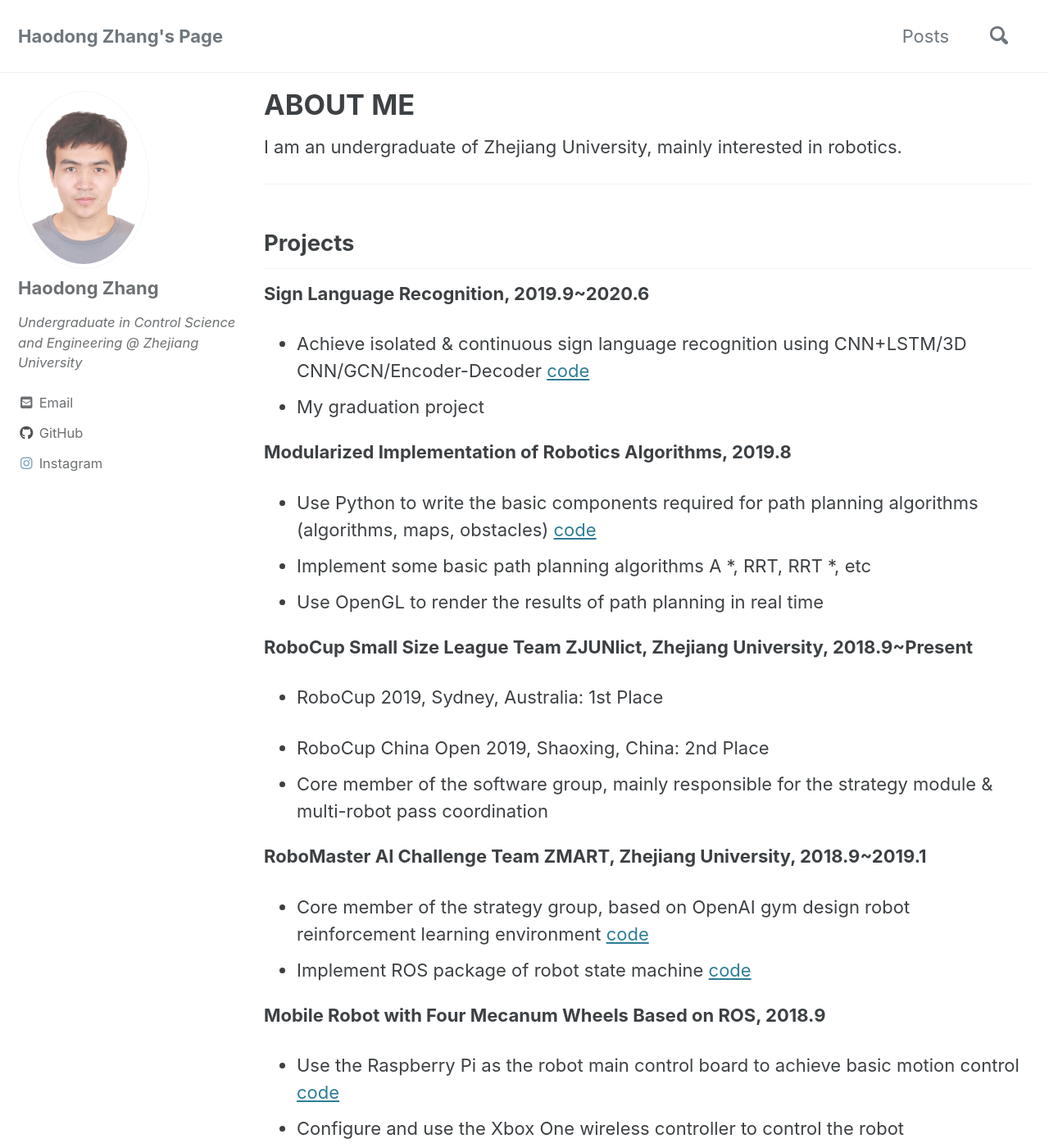
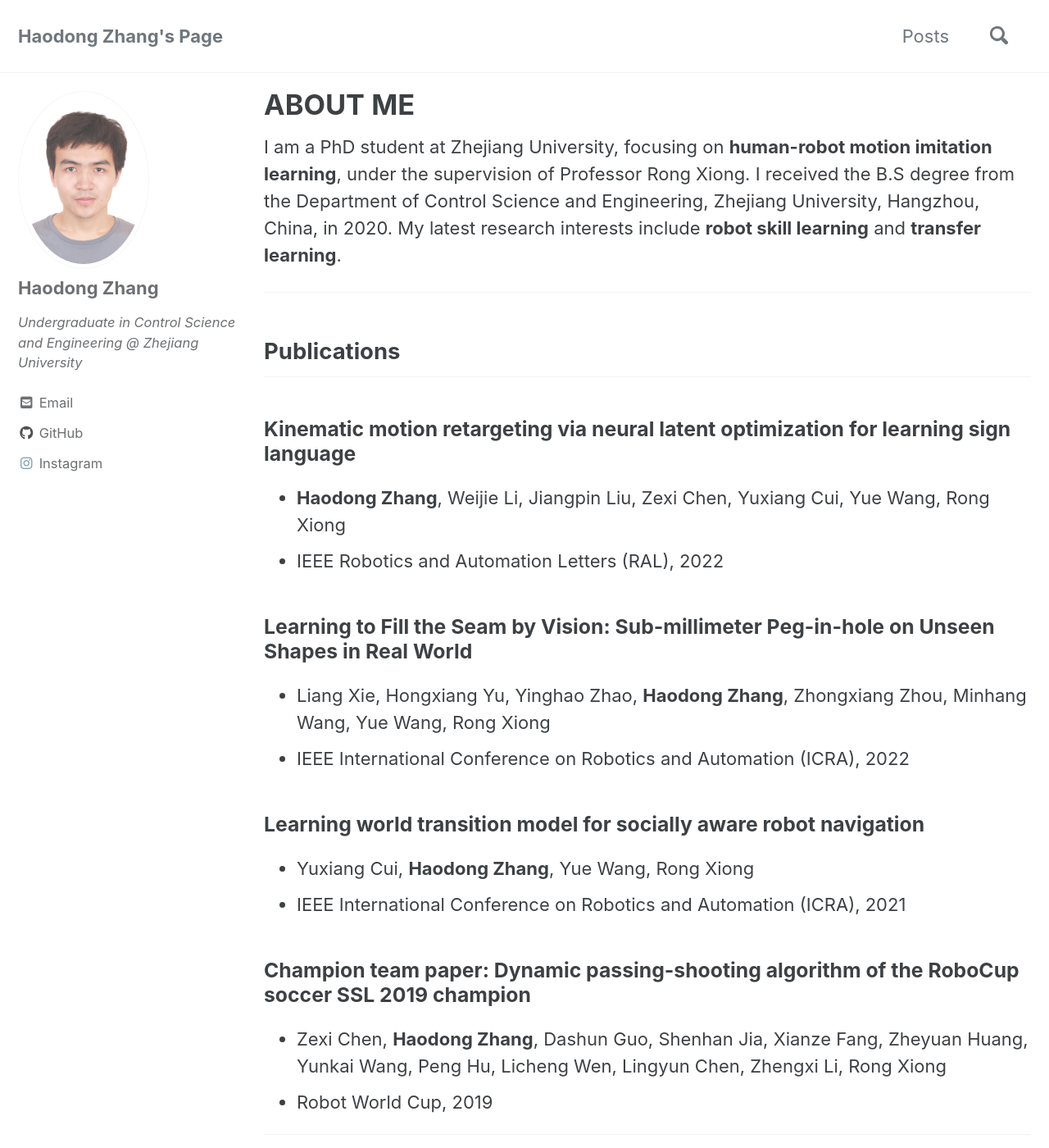
Before and after one commit to 0aqz0/0aqz0.github.io, a Jekyll site: the page built from index.md, in a window 1280 px wide and 1400 px high. Shown: the whole window at 82% size. Built offline with Jekyll 4.4.1, drawn with Linux system fonts in a browser that asks for light colours; cached includes are drawn as plain includes; nearby versions of some CDN libraries; some of the changed text lies outside the part shown.

Commit message:
Update index.md

```diff
--- a/index.md
+++ b/index.md
@@ -3,45 +3,78 @@ title: "ABOUT ME"
 layout: single
 author_profile: true
 classes: wide
-last_modified_at: 2020-04-18
+last_modified_at: 2022-05-18
 toc: false
 ---
 
-I am an undergraduate of Zhejiang University, mainly interested in robotics.
+I am a PhD student at Zhejiang University, focusing on **human-robot motion imitation learning**, under the supervision of Professor Rong Xiong. I received the B.S degree from the Department of Control Science and Engineering, Zhejiang University, Hangzhou, China, in 2020. My latest research interests include **robot skill learning** and **transfer learning**.
+
+---
+
+## Publications
+
+### Kinematic motion retargeting via neural latent optimization for learning sign language
+
+- **Haodong Zhang**, Weijie Li, Jiangpin Liu, Zexi Chen, Yuxiang Cui, Yue Wang, Rong Xiong
+- IEEE Robotics and Automation Letters (RAL), 2022
+
+### Learning to Fill the Seam by Vision: Sub-millimeter Peg-in-hole on Unseen Shapes in Real World
+
+- Liang Xie, Hongxiang Yu, Yinghao Zhao, **Haodong Zhang**, Zhongxiang Zhou, Minhang Wang, Yue Wang, Rong Xiong
+- IEEE International Conference on Robotics and Automation (ICRA), 2022
+
+### Learning world transition model for socially aware robot navigation
+
+- Yuxiang Cui, **Haodong Zhang**, Yue Wang, Rong Xiong
+- IEEE International Conference on Robotics and Automation (ICRA), 2021
+
+### Champion team paper: Dynamic passing-shooting algorithm of the RoboCup soccer SSL 2019 champion
+
+- Zexi Chen, **Haodong Zhang**, Dashun Guo, Shenhan Jia, Xianze Fang, Zheyuan Huang, Yunkai Wang, Peng Hu, Licheng Wen, Lingyun Chen, Zhengxi Li, Rong Xiong
+- Robot World Cup, 2019
 
 ---
 
 ## Projects
 
-**Sign Language Recognition, 2019.9~2020.6**
+### Human-robot Sign Language Motion Retargeting, 2020.9~Present
+
+- Design a novel sign language motion retargeting algorithm [code](https://github.com/0aqz0/neural-retargeting)
+- Publish one SCI journal as the first author [paper](https://ieeexplore.ieee.org/document/9714016)
+
+### 5G-based Autonomous Collaboration for Heterogeneous Multi-Robots in Dynamic Open Environments, 2020.12~Present
+
+- Human-computer interaction design, including gesture interaction control, UI design, etc.
+
+### Sign Language Recognition, 2019.9~2020.6
 
 - Achieve isolated & continuous sign language recognition using CNN+LSTM/3D CNN/GCN/Encoder-Decoder [code](https://github.com/0aqz0/SLR)
-- My graduation project
+- My undergraduate graduation project
 
-**Modularized Implementation of Robotics Algorithms, 2019.8**
+### Modularized Implementation of Robotics Algorithms, 2019.8
 
 - Use Python to write the basic components required for path planning algorithms (algorithms, maps, obstacles) [code](https://github.com/0aqz0/Robotics-Notebook)
 - Implement some basic path planning algorithms A *, RRT, RRT *, etc
 - Use OpenGL to render the results of path planning in real time
 
-**RoboCup Small Size League Team ZJUNlict, Zhejiang University, 2018.9~Present**
+### RoboCup Small Size League Team ZJUNlict, Zhejiang University, 2018.9~2020.12
 
 - RoboCup 2019, Sydney, Australia: 1st Place
-
+- RoboCup China Open 2020, Nanjing, China: 1st Place
 - RoboCup China Open 2019, Shaoxing, China: 2nd Place
 - Core member of the software group, mainly responsible for the strategy module & multi-robot pass coordination
 
-**RoboMaster AI Challenge Team ZMART, Zhejiang University, 2018.9~2019.1**
+### RoboMaster AI Challenge Team ZMART, Zhejiang University, 2018.9~2019.1
 
 - Core member of the strategy group, based on OpenAI gym design robot reinforcement learning environment [code](https://github.com/0aqz0/rm-gym)
 - Implement ROS package of robot state machine [code](https://github.com/0aqz0/state_machine)
 
-**Mobile Robot with Four Mecanum Wheels Based on ROS, 2018.9**
+### Mobile Robot with Four Mecanum Wheels Based on ROS, 2018.9
 
 - Use the Raspberry Pi as the robot main control board to achieve basic motion control [code](https://github.com/0aqz0/smart-car)
 - Configure and use the Xbox One wireless controller to control the robot
 
-**World Robotic Sailing Championship Team ZMART, Zhejiang University, 2018.6~2018.8**
+### World Robotic Sailing Championship Team ZMART, Zhejiang University, 2018.6~2018.8
 
 - World Robotic Sailing Championship 2018, Southampton, Britain: 3rd Place
 - Core member of the software group, mainly responsible for the path planning of the sailing robot
@@ -50,7 +83,7 @@ I am an undergraduate of Zhejiang University, mainly interested in robotics.
 
 ## Intership
 
-**ABB (China) Limited Shanghai Branch, 2019.8**
+### ABB (China) Limited Shanghai Branch, 2019.8
 
 - Vision-assisted Robotic Arm Grabbing & AGV Detection and Positioning for Cooperation with Robotic Arm
 - My first internship
@@ -59,6 +92,8 @@ I am an undergraduate of Zhejiang University, mainly interested in robotics.
 
 ## Honors and Awards
 
+- Award of Honor for Graduate, Zhejiang University, 2021
+- Outstanding Graduate Leader Award, Zhejiang University, 2021
+- Scholarship for Excellence in Research and Innovation, CKC Honors College, Zhejiang University, 2020
+- Scholarship for Innovation, CKC Honors College, Zhejiang University, 2019
 - Undergraduate Special Scholarship, Zhejiang University, 2019
-- Top Student Scholarship, CKC Honors College, Zhejiang University, 2019
-- Research Innovation Scholarship, CKC Honors College, Zhejiang University, 2019
```
